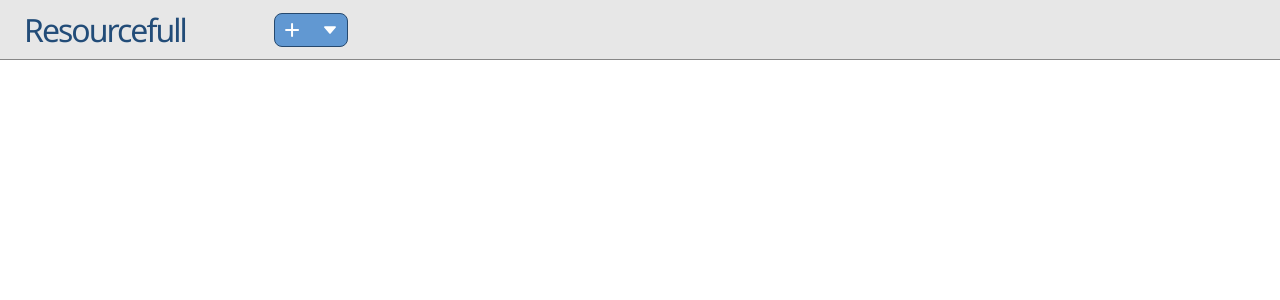
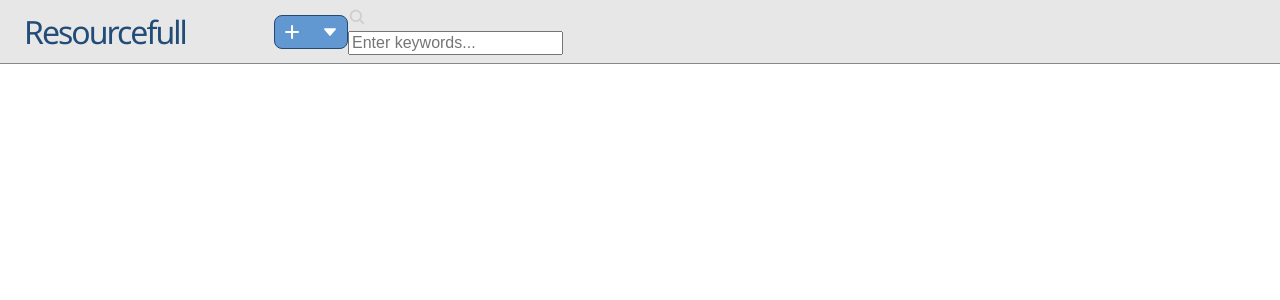
Before and after one commit to HodeonArtz/resourcefull, a React (Create React App) app: page / in a window 1280 px wide. Shown: the top 300 px of the page. Built offline with nearby package versions, Linux system fonts and the light colour scheme.

Commit message:
feat(inputs): implement text inputs

```diff
--- /dev/null
+++ b/src/components/form-inputs/Input.js
@@ -0,0 +1,19 @@
+export default function Input({
+  value = "",
+  handleOnChange,
+  icon = false,
+  children,
+  type = "text",
+}) {
+  return (
+    <div className={`input input--${type}`}>
+      {icon && <div className="input__icon">{icon}</div>}
+      <input
+        type={type}
+        placeholder={children}
+        value={value}
+        onChange={handleOnChange}
+      />
+    </div>
+  );
+}
--- /dev/null
+++ b/src/components/form-inputs/TextInput.js
@@ -0,0 +1,22 @@
+import Input from "./Input";
+
+export function TextInput({
+  handleOnChange,
+  value = "",
+  title = "",
+  icon = false,
+  children,
+}) {
+  return (
+    <div className="input__container">
+      {title.trim() !== "" && (
+        <label htmlFor="" className="input__label">
+          {title}
+        </label>
+      )}
+      <Input handleOnChange={handleOnChange} value={value} icon={icon}>
+        {children}
+      </Input>
+    </div>
+  );
+}
--- a/src/components/nav/Nav.js
+++ b/src/components/nav/Nav.js
@@ -2,8 +2,10 @@ import { DropdownItem, DropdownButton } from "../buttons/DropdownButton";
 import { ReactComponent as AddIcon } from "../../assets/icons/add-outline-white.svg";
 import { ReactComponent as LinkIcon } from "../../assets/icons/link.svg";
 import { ReactComponent as ClipboardIcon } from "../../assets/icons/clipboard-outline.svg";
+import { ReactComponent as SearchIcon } from "../../assets/icons/search-grayed.svg";
 
 import * as btnColors from "../buttons/colors";
+import { TextInput } from "../form-inputs/TextInput";
 
 export default function Nav() {
   return (
@@ -17,17 +19,22 @@ export default function Nav() {
             color={btnColors.secondary}
             iconComponent={<AddIcon />}
           >
+            {/* TODO: add handlers */}
             <DropdownItem>
               <LinkIcon />
               <span className="dropdown-list__item__text">New resource</span>
             </DropdownItem>
+            {/* TODO: add handlers */}
             <DropdownItem>
               <ClipboardIcon />
               <span className="dropdown-list__item__text">New list</span>
             </DropdownItem>
           </DropdownButton>
         </div>
-        <div className="nav__content-center"></div>
+        <div className="nav__content-center">
+          {/* TODO: add handlers and values */}
+          <TextInput icon={<SearchIcon />}>Enter keywords...</TextInput>
+        </div>
         <div className="nav__content-right"></div>
       </div>
     </nav>
```
